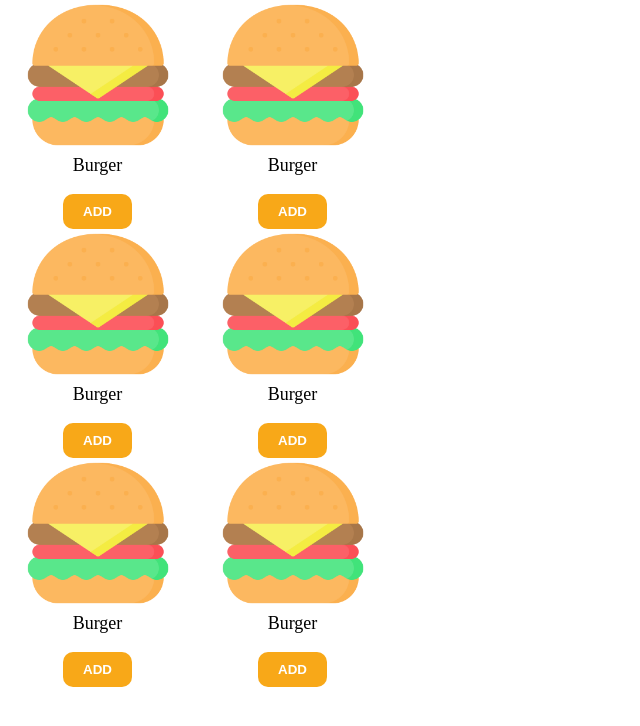
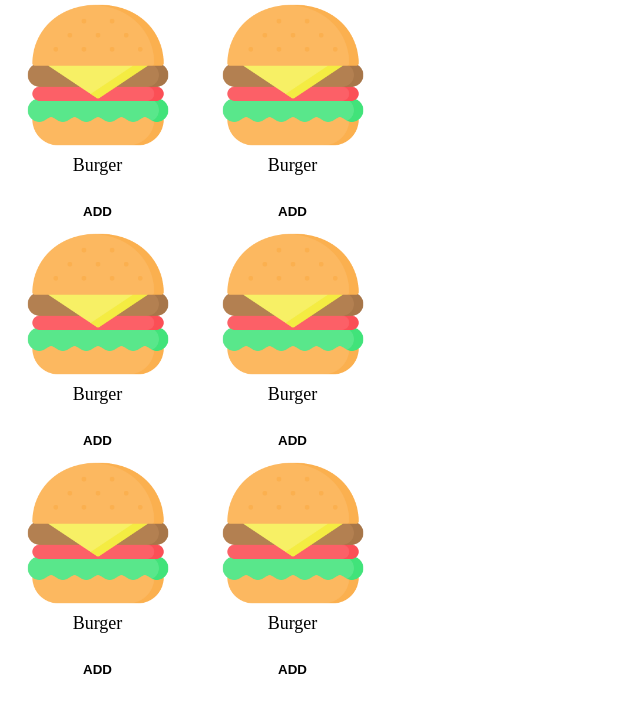
Before and after one commit to BelovedMarlin5/NersKMV, a plain HTML site: page index.html in a window 1280 px wide. Shown: the whole page, without its empty margins (0-640 px from the left). Drawn offline with Linux system fonts and the light colour scheme.

Commit message:
Update style.css

```diff
--- a/style.css
+++ b/style.css
@@ -32,14 +32,14 @@ p{
     display: inline-block;
     padding: 10px 20px;
     border: none;
-    background: rgb(248, 168, 24);
+    color: var(--tg-theme-button-color);
+    background: var(--tg-theme-button-text-color);
     border-radius: 10px;
-    color: #fff;
     text-transform: uppercase;
     font-weight: 700;
     transition: background .2s linear;
 }
 
 .btn:hover{
-    background: lightgreen;
+    background: var(--tg-theme-secondary-bg-color);
 }
```
